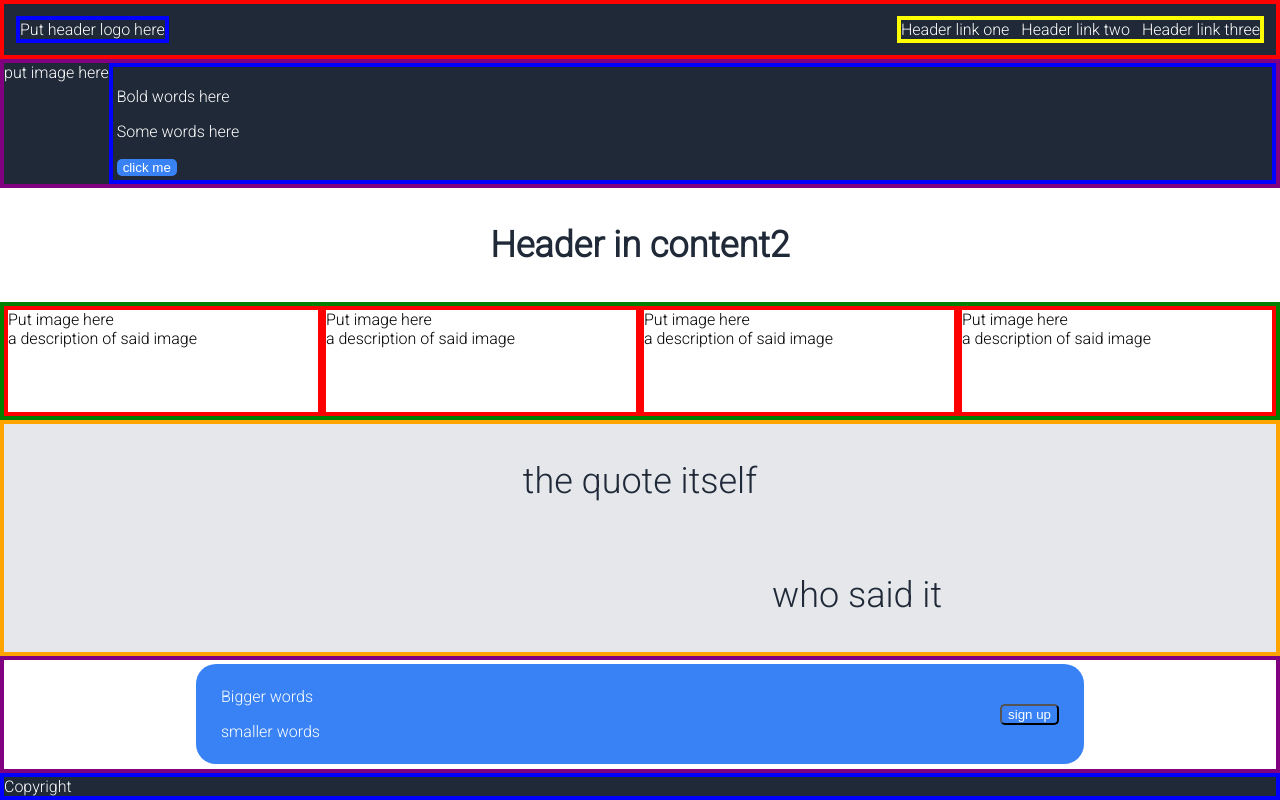
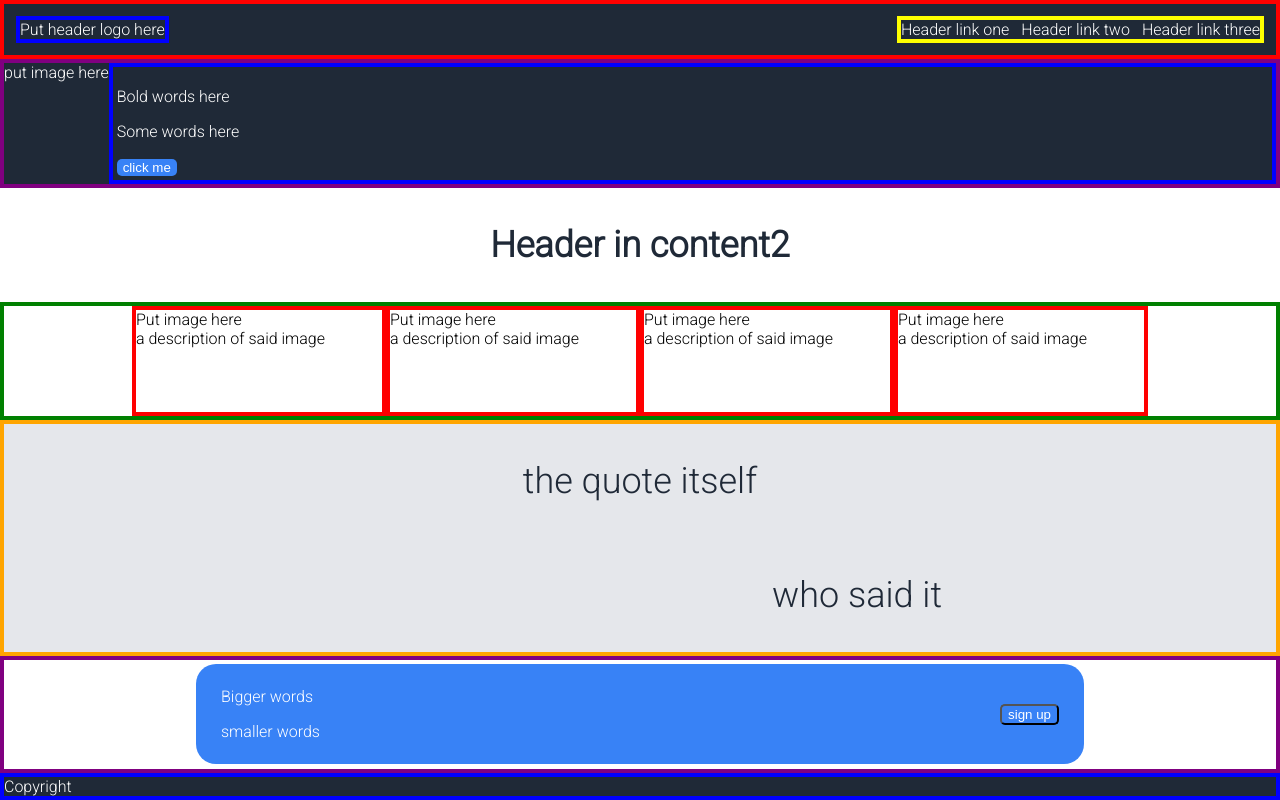
Before and after one commit to Sakurai-Kei/landing-pages, a plain HTML site: page index.html in a window 1280 px wide. Drawn offline with Linux system fonts and the light colour scheme.

Commit message:
misc improvement on content2 area

```diff
--- a/style.css
+++ b/style.css
@@ -81,7 +81,9 @@ ul {
 .content2 {
     display: flex;
     flex: 1;
-    border: 4px solid green
+    border: 4px solid green;
+    padding-left: 10%;
+    padding-right: 10%;
 }
 
 .content2 .img {
```
